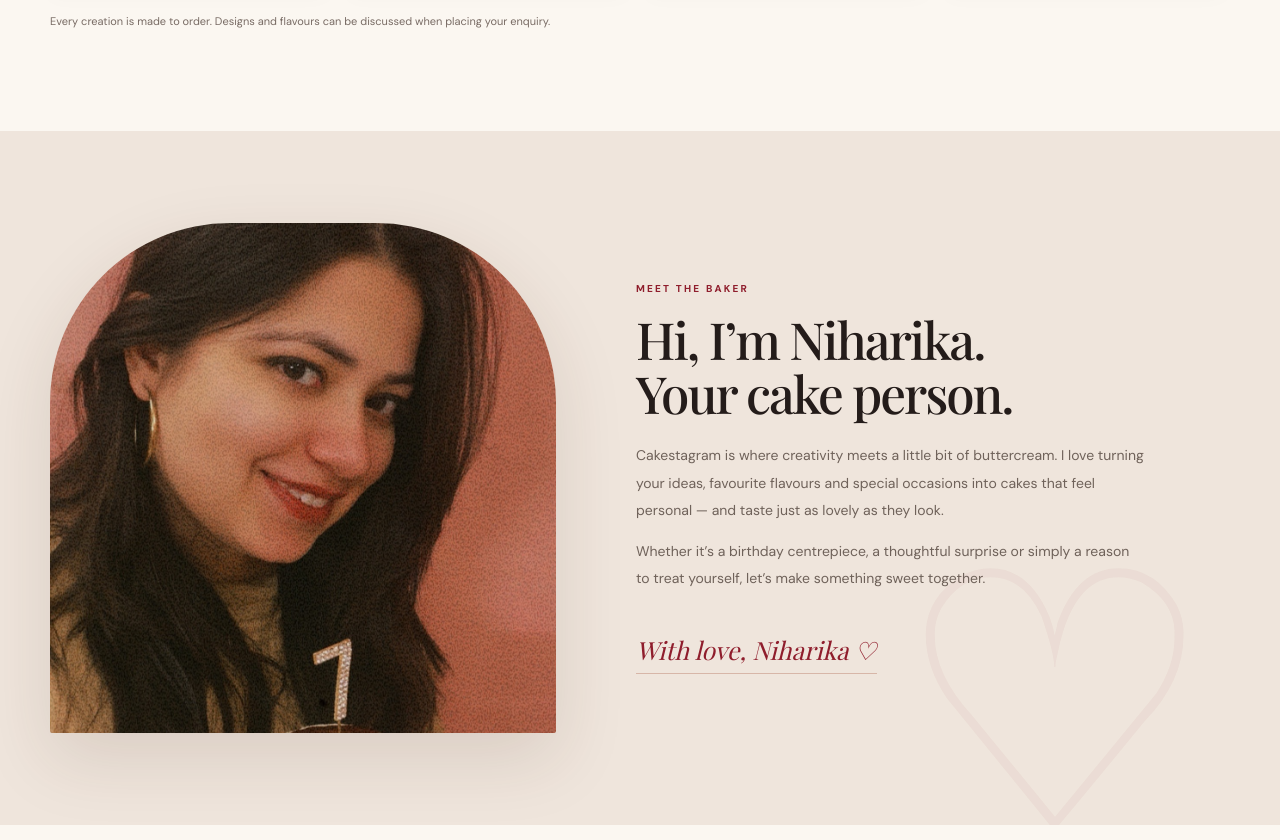
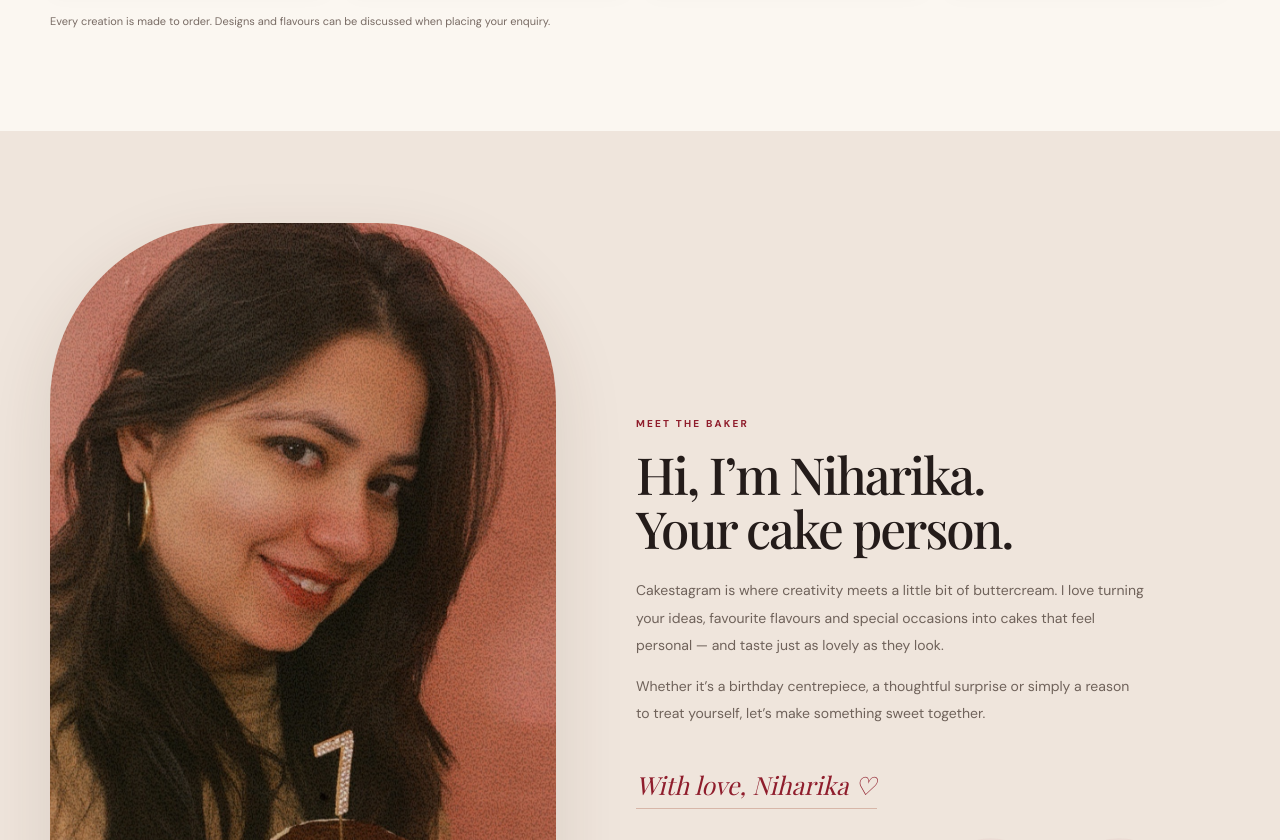
Before and after one commit to designawtani/cakestagram, a plain HTML site: page index.html in a window 1280 px wide. Shown: the part 1960-2800 px from the top of the page. Drawn offline with nearby package versions, Linux system fonts and the light colour scheme.

Commit message:
Update index.html

```diff
--- a/index.html
+++ b/index.html
@@ -14,7 +14,7 @@
 .hero{padding:76px 0 82px}.hero-grid{display:grid;grid-template-columns:1.02fr .98fr;align-items:center;gap:64px}.eyebrow{font-size:10px;letter-spacing:.22em;text-transform:uppercase;color:var(--wine);font-weight:700}.hero h1{font-family:'Playfair Display',Georgia,serif;font-size:clamp(48px,6vw,82px);line-height:1.02;font-weight:500;letter-spacing:-.045em;margin:22px 0}.hero h1 em{font-weight:400;color:var(--wine)}.hero p{font-size:15px;line-height:1.9;color:var(--muted);max-width:440px;margin:0 0 28px}.hero-actions{display:flex;align-items:center;gap:22px;flex-wrap:wrap}.text-link{font-size:12px;border-bottom:1px solid var(--ink);padding:0 0 5px}.hero-image{height:555px;position:relative}.hero-image img{width:100%;height:100%;object-fit:cover;object-position:center 42%}.image-note{position:absolute;left:-25px;bottom:28px;background:var(--paper);padding:17px 22px;box-shadow:0 8px 28px #2b17100e}.image-note strong{font-family:'Playfair Display',Georgia,serif;font-size:19px;font-weight:500;display:block}.image-note span{font-size:10px;letter-spacing:.12em;text-transform:uppercase;color:var(--muted)}
 .marquee{border-top:1px solid var(--line);border-bottom:1px solid var(--line);padding:17px 0;overflow:hidden;white-space:nowrap;color:var(--wine);font-family:'Playfair Display',Georgia,serif;font-size:18px;letter-spacing:.04em;text-align:center}.marquee span{padding:0 22px}.section{padding:92px 0}.section-head{display:flex;align-items:end;justify-content:space-between;gap:24px;margin-bottom:34px}.section h2{font-family:'Playfair Display',Georgia,serif;font-size:clamp(34px,4vw,52px);line-height:1.1;font-weight:500;letter-spacing:-.03em;margin:12px 0 0}.section-intro{max-width:370px;font-size:13px;line-height:1.8;color:var(--muted);margin:0}
 .gallery{display:grid;grid-template-columns:repeat(4,1fr);gap:16px}.cake-card{background:var(--paper);min-width:0}.cake-card img{width:100%;height:310px;object-fit:cover;transition:transform .4s}.cake-card .photo{overflow:hidden}.cake-card:hover img{transform:scale(1.035)}.cake-info{padding:17px 16px 20px}.cake-info h3{font-family:'Playfair Display',Georgia,serif;font-size:19px;font-weight:500;margin:0 0 7px}.cake-info p{font-size:11px;color:var(--muted);line-height:1.6;margin:0}.gallery-note{font-size:11px;color:var(--muted);margin-top:20px}
-.about{background:#efe5dc}.about-grid{display:grid;grid-template-columns:.92fr 1.08fr;gap:80px;align-items:center}.about-photo{height:510px;position:relative}.about-photo img{width:100%;height:100%;object-fit:cover;object-position:center 30%}.about-copy h2{font-family:'Playfair Display',Georgia,serif;font-size:clamp(38px,4vw,58px);font-weight:500;line-height:1.08;letter-spacing:-.04em;margin:17px 0 22px}.about-copy p{font-size:14px;line-height:1.95;color:#6f625a;max-width:510px}.signature{font-family:'Playfair Display',Georgia,serif;font-style:italic;color:var(--wine);font-size:25px;margin-top:26px}
+.about{background:#efe5dc}.about-grid{display:grid;grid-template-columns:.92fr 1.08fr;gap:80px;align-items:center}.about-photo{height:780px;position:relative}.about-photo img{width:100%;height:100%;object-fit:cover;object-position:center 30%}.about-copy h2{font-family:'Playfair Display',Georgia,serif;font-size:clamp(38px,4vw,58px);font-weight:500;line-height:1.08;letter-spacing:-.04em;margin:17px 0 22px}.about-copy p{font-size:14px;line-height:1.95;color:#6f625a;max-width:510px}.signature{font-family:'Playfair Display',Georgia,serif;font-style:italic;color:var(--wine);font-size:25px;margin-top:26px}
 .services{display:grid;grid-template-columns:repeat(3,1fr);border-top:1px solid var(--line);border-bottom:1px solid var(--line);margin-top:42px}.service{padding:28px 25px;border-right:1px solid var(--line)}.service:last-child{border-right:0}.service .num{color:var(--wine);font-size:10px;letter-spacing:.15em}.service h3{font-family:'Playfair Display',Georgia,serif;font-size:22px;font-weight:500;margin:12px 0}.service p{font-size:12px;line-height:1.8;color:var(--muted);margin:0}
 .order{background:var(--wine);color:#fff8f1;padding:78px 0}.order-inner{display:flex;align-items:center;justify-content:space-between;gap:32px}.order h2{font-family:'Playfair Display',Georgia,serif;font-size:clamp(36px,4.5vw,58px);line-height:1.1;font-weight:500;margin:12px 0}.order p{font-size:13px;line-height:1.8;color:#f1d9d7;max-width:470px}.order .btn{background:#fff8f1;color:var(--wine);border-color:#fff8f1;white-space:nowrap}.order .btn:hover{background:#f1ded6}
 footer{padding:34px 0;background:var(--paper)}.footer-inner{display:flex;align-items:center;justify-content:space-between;gap:20px}.footer-logo{width:145px;height:52px;object-fit:contain;mix-blend-mode:multiply}.footer-copy{font-size:10px;color:var(--muted);line-height:1.8}.footer-links{display:flex;gap:18px;font-size:11px}.footer-links a:hover{color:var(--wine)}
```
